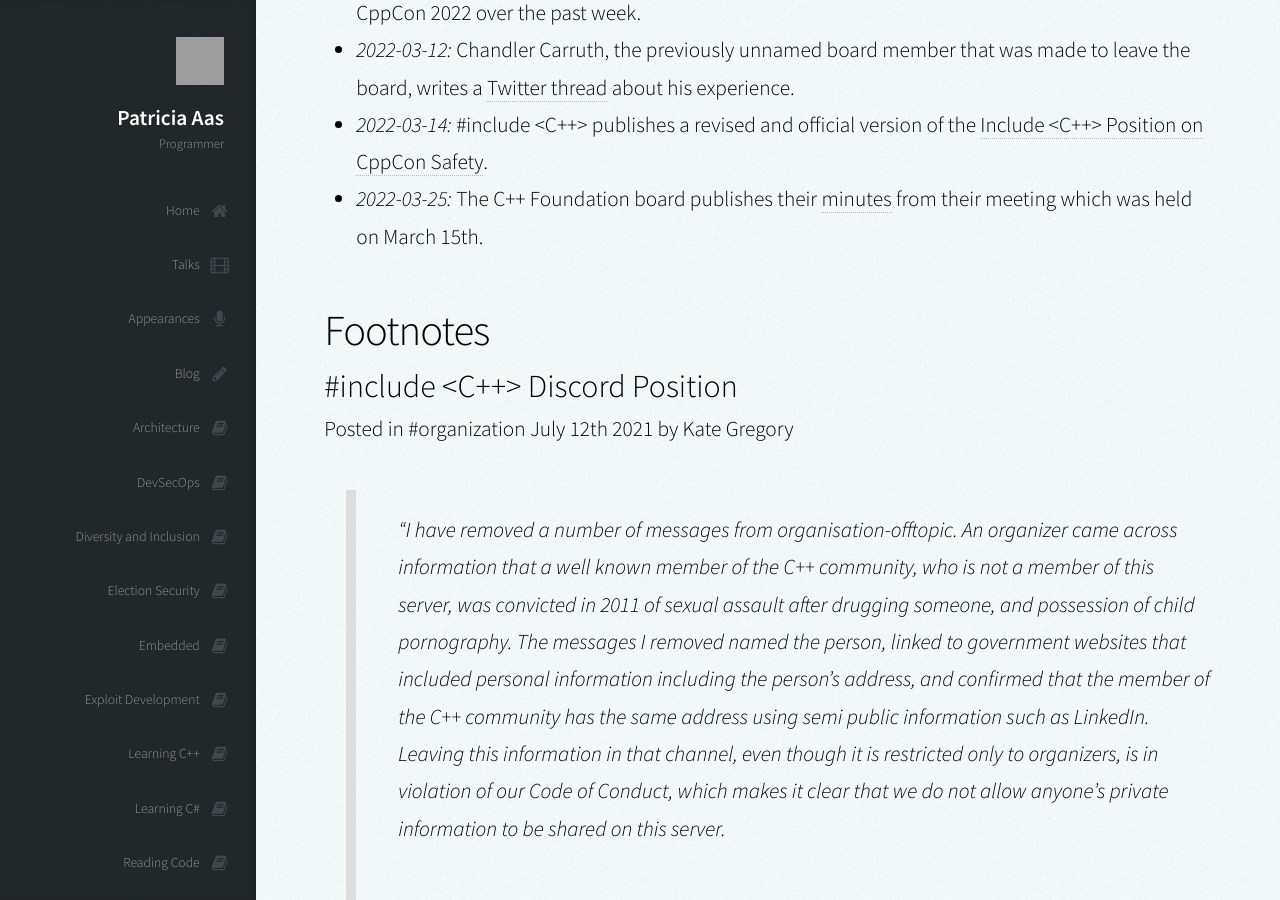
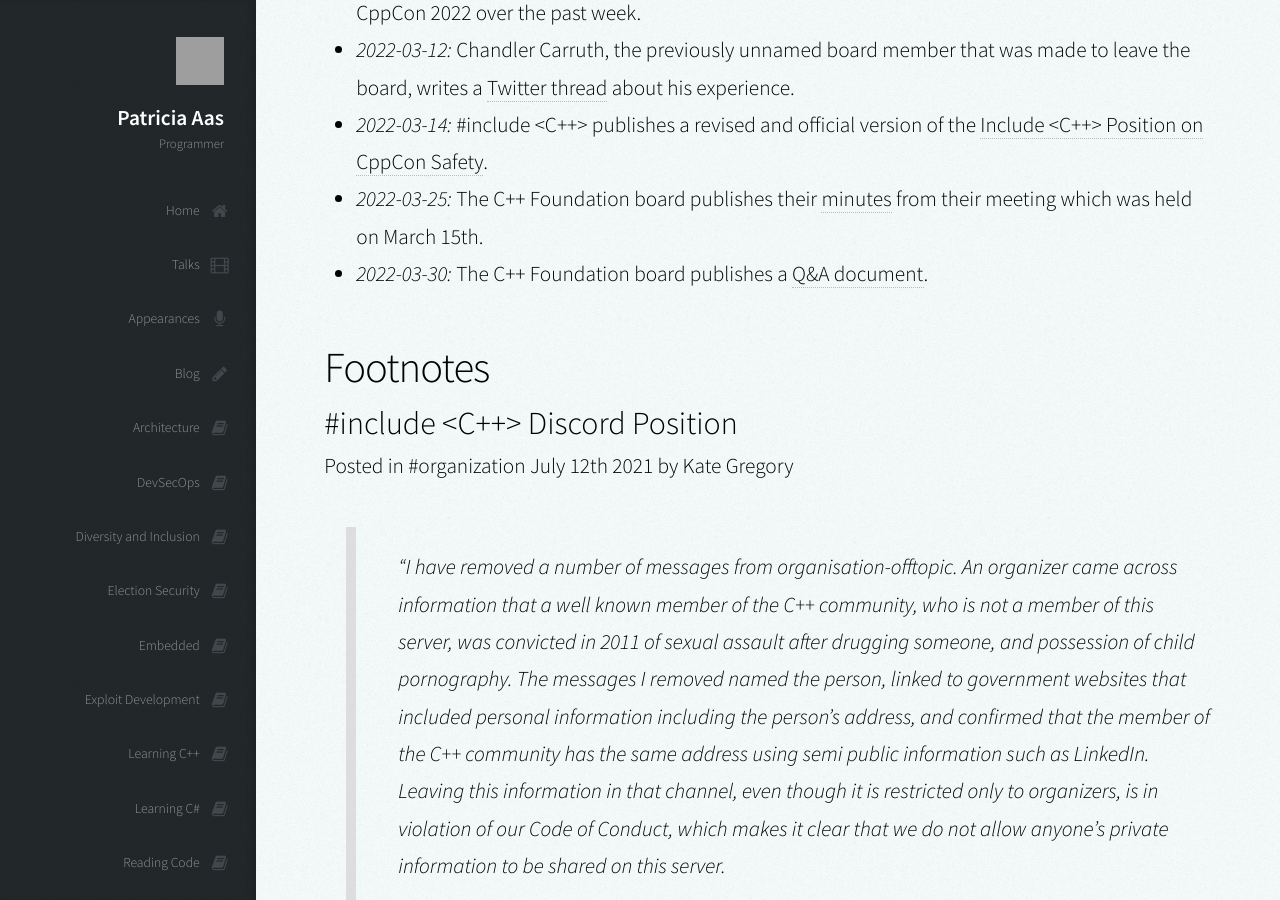
Before and after one commit to patricia-gallardo/patricia-gallardo.github.io, a Jekyll site: the page built from _posts/2022-03-08-proposed-cppcon_safety__transparency_report.md, in a window 1280 px wide and 900 px high, scrolled down 5968 px. Built offline with Jekyll 4.4.1, drawn with Linux system fonts in a browser that asks for light colours; nearby versions of some CDN libraries; grey boxes are pictures that could not be loaded.

Commit message:
Add Q&A doc

```diff
--- a/_posts/2022-03-08-proposed-cppcon_safety__transparency_report.md
+++ b/_posts/2022-03-08-proposed-cppcon_safety__transparency_report.md
@@ -150,6 +150,7 @@
   thread][4] about his experience.
 * *2022-03-14:* #include <C++> publishes a revised and official version of the [Include <C++> Position on CppCon Safety][6].
 * *2022-03-25:* The C++ Foundation board publishes their [minutes][7] from their meeting which was held on March 15th.
+* *2022-03-30:* The C++ Foundation board publishes a [Q&A document][8].
 
 ## Footnotes
 
```
Also changed, not shown: other parts of _posts/2022-03-08-proposed-cppcon_safety__transparency_report.md (+1 -0 lines).
